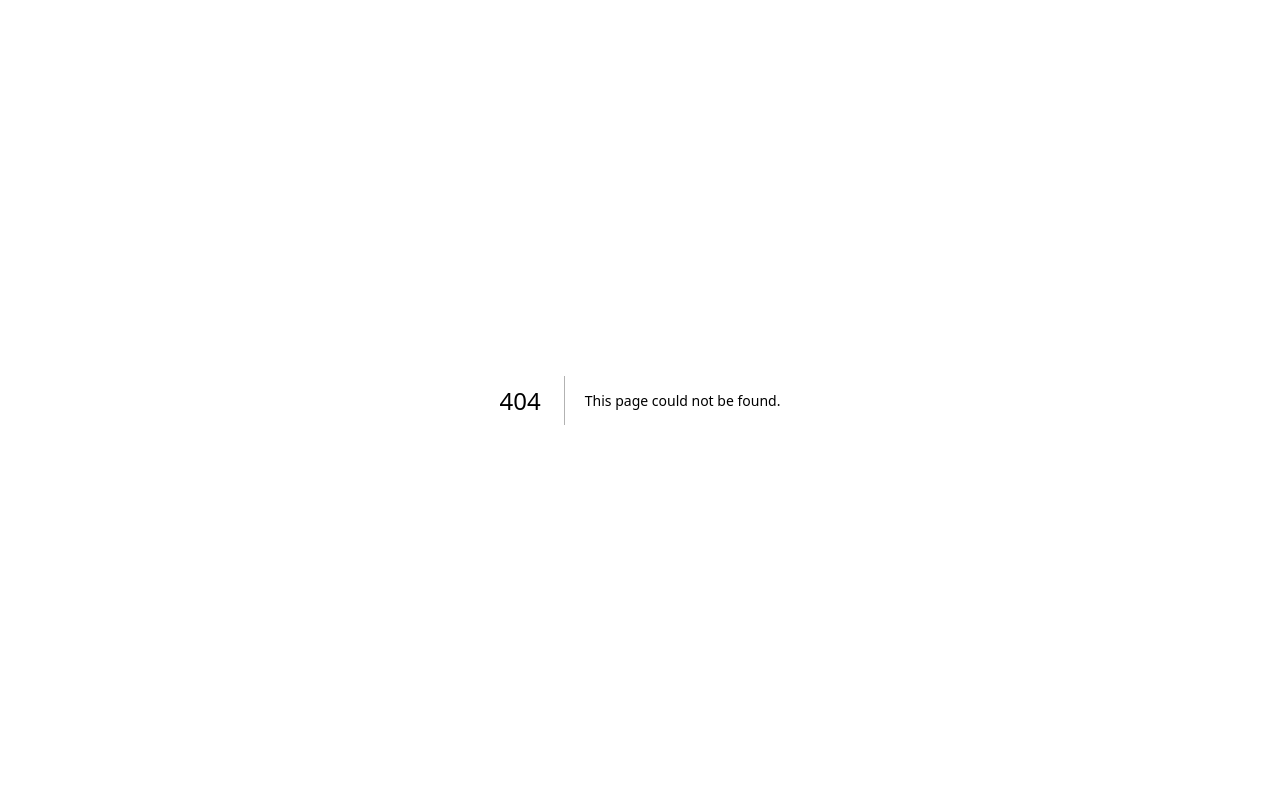
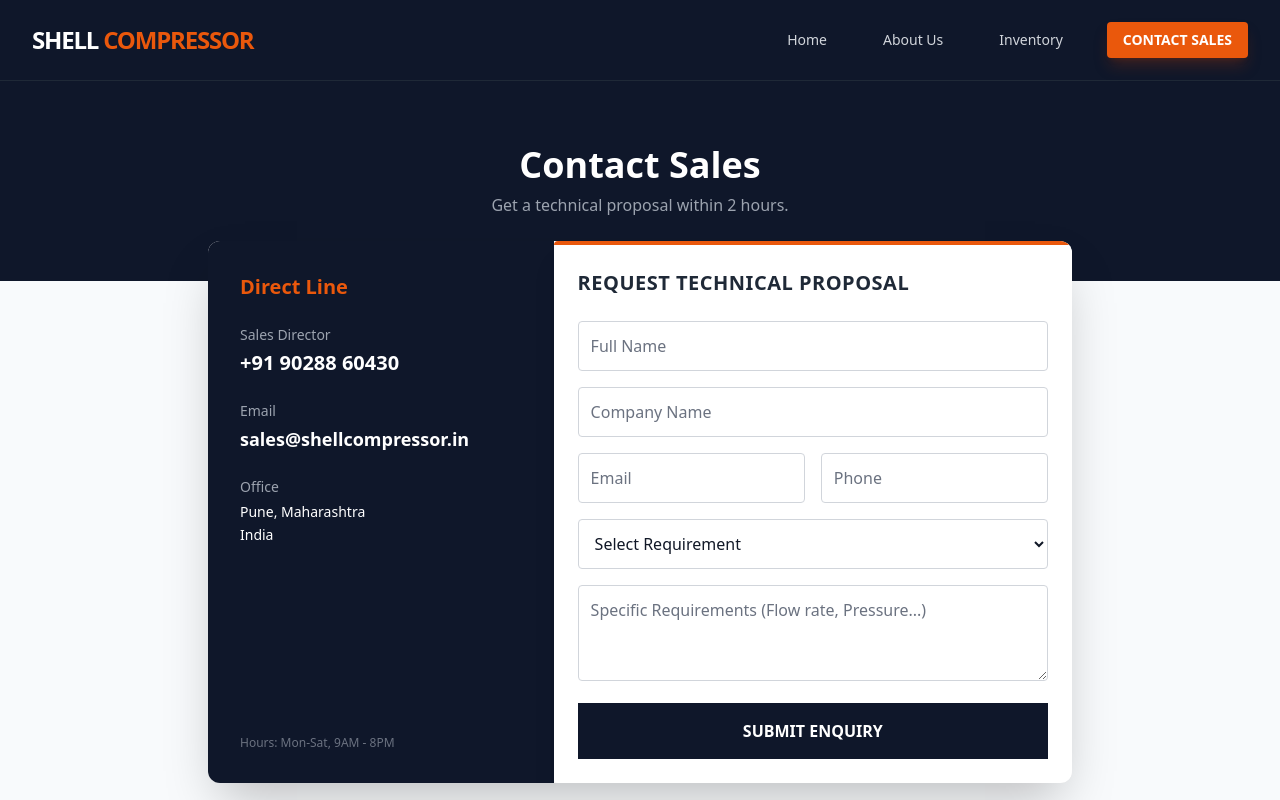
Before and after one commit to SudarshanTushar/shell, a Next.js app in the folder client/: page /contact in a window 1280 px wide. Before the commit this address had no page. Built offline with nearby package versions, Linux system fonts and the light colour scheme.

Commit message:
Create contact.js

```diff
--- /dev/null
+++ b/client/pages/contact.js
@@ -0,0 +1,49 @@
+import Head from 'next/head';
+import Navbar from '../components/Navbar';
+import LeadForm from '../components/LeadForm';
+
+export default function Contact() {
+  return (
+    <div className="bg-slate-50 min-h-screen">
+      <Head><title>Contact Sales | Shell Compressor</title></Head>
+      <Navbar />
+
+      <div className="bg-ind-blue text-white py-16">
+        <div className="max-w-7xl mx-auto px-4 text-center">
+          <h1 className="text-4xl font-extrabold">Contact Sales</h1>
+          <p className="text-gray-400 mt-2">Get a technical proposal within 2 hours.</p>
+        </div>
+      </div>
+
+      <div className="max-w-4xl mx-auto px-4 -mt-10 mb-20 relative z-10">
+        <div className="bg-white shadow-2xl rounded-xl overflow-hidden grid md:grid-cols-5">
+
+          {/* Contact Info */}
+          <div className="md:col-span-2 bg-slate-900 p-8 text-white flex flex-col justify-between">
+            <div>
+              <h3 className="text-xl font-bold text-brand-orange mb-6">Direct Line</h3>
+              <p className="text-sm text-gray-400 mb-1">Sales Director</p>
+              <p className="text-xl font-bold mb-6">+91 90288 60430</p>
+
+              <p className="text-sm text-gray-400 mb-1">Email</p>
+              <p className="text-lg font-bold mb-6">sales@shellcompressor.in</p>
+
+              <p className="text-sm text-gray-400 mb-1">Office</p>
+              <p className="text-sm leading-relaxed">
+                Pune, Maharashtra<br/>India
+              </p>
+            </div>
+            <div className="mt-8 text-xs text-gray-500">
+              Hours: Mon-Sat, 9AM - 8PM
+            </div>
+          </div>
+
+          {/* Form */}
+          <div className="md:col-span-3">
+             <LeadForm />
+          </div>
+        </div>
+      </div>
+    </div>
+  );
+}
```
